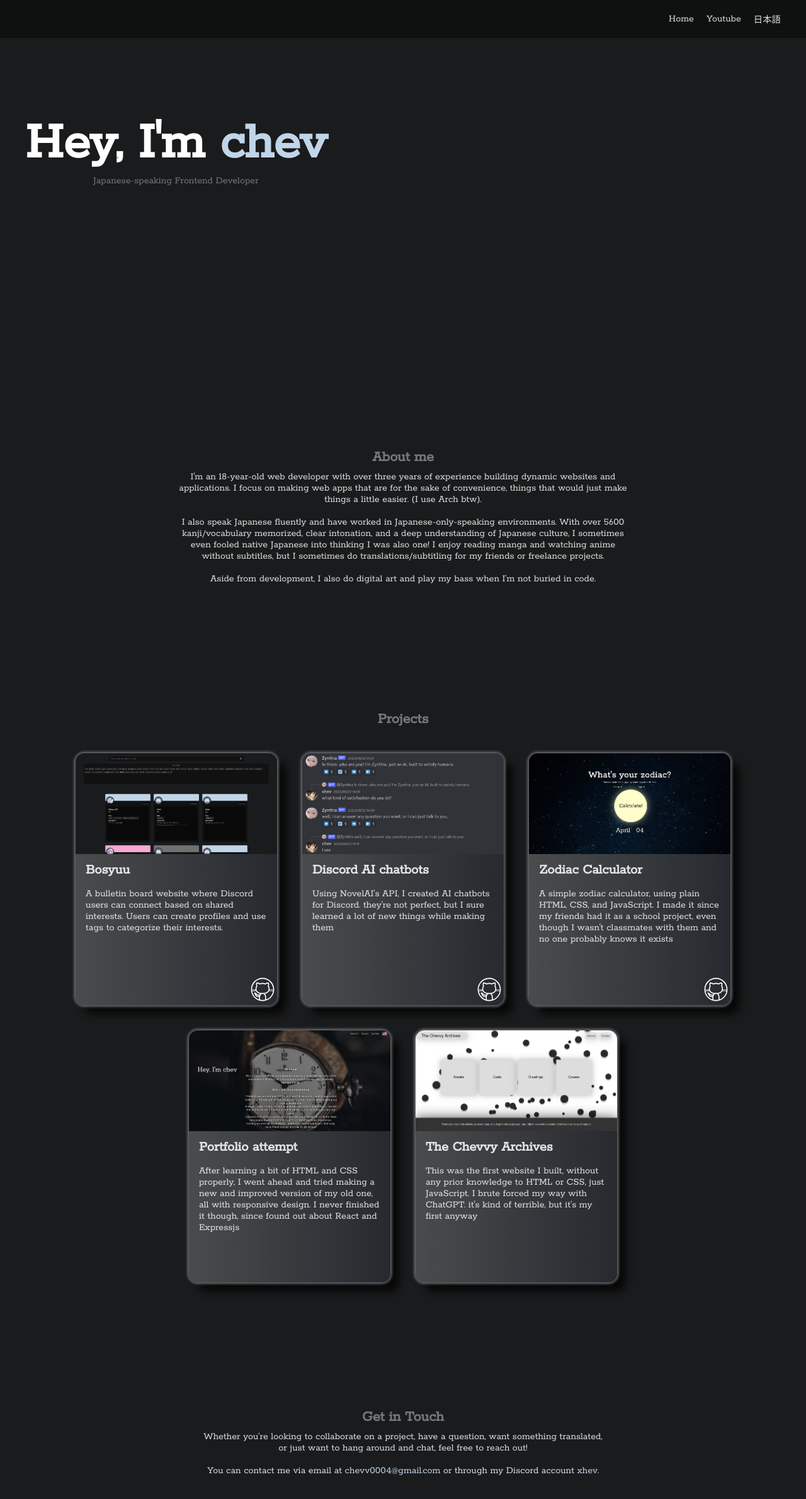
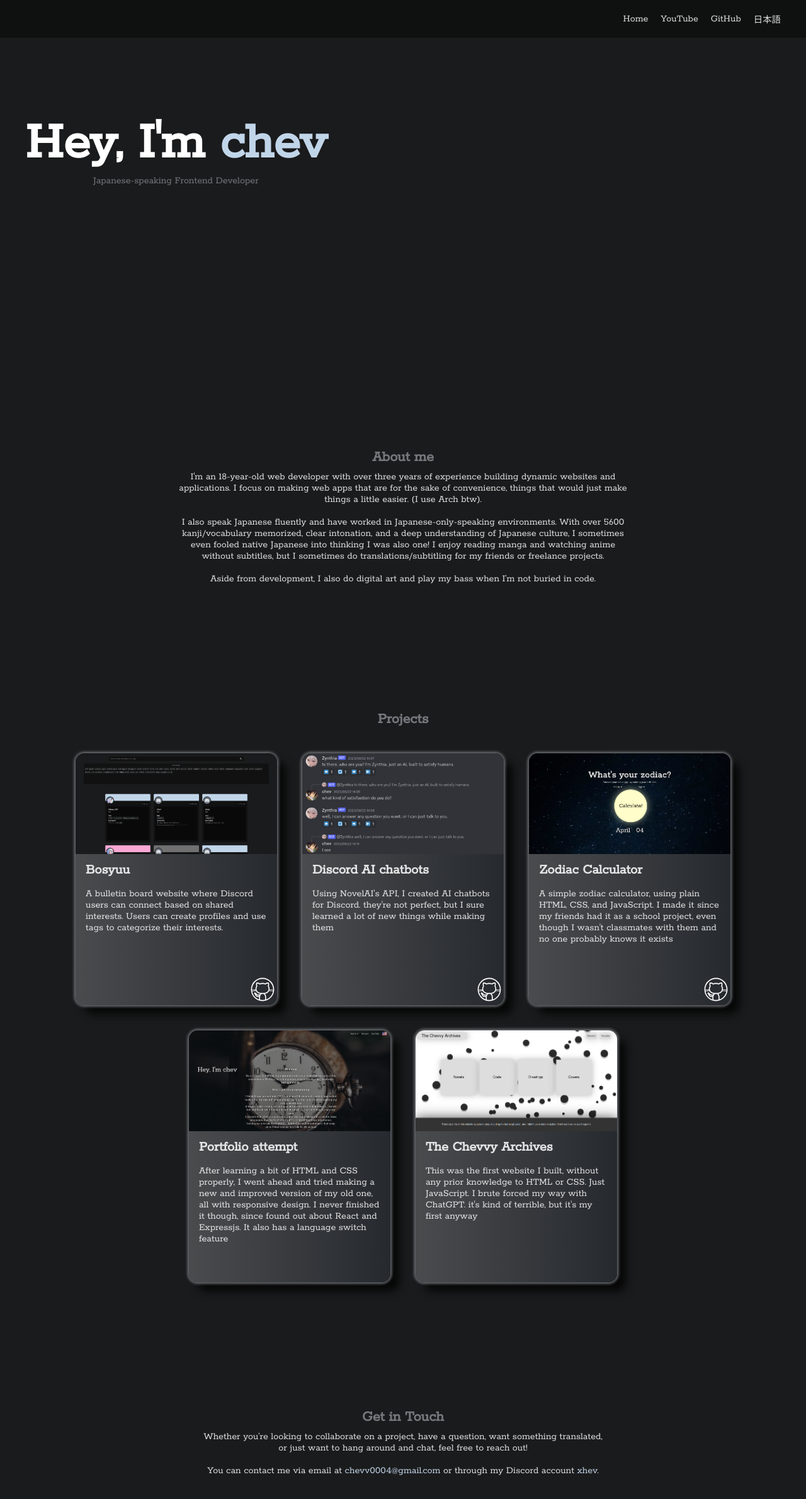
Before and after one commit to chev0004/portfolio, a React (Create React App) app: page / in a window 1280 px wide. Shown: the top 2380 px of the page at 63% size. Built offline with nearby package versions, Linux system fonts and the light colour scheme.

Commit message:
return of GitHub

```diff
--- a/src/comps/Navbar.tsx
+++ b/src/comps/Navbar.tsx
@@ -42,13 +42,6 @@ const Navbar: React.FC<NavbarProps> = ({ language, toggleLanguage }) => {
 					>
 						{language === 'en' ? 'Home' : 'ホーム'}
 					</Link>
-					{/* <Link
-						to="https://github.com/chev0004"
-						target="_blank"
-						rel="noopener noreferrer"
-					>
-						GitHub
-					</Link> */}
 					<Link
 						to="https://www.youtube.com/@chevvvv/"
 						target="_blank"
@@ -57,7 +50,14 @@ const Navbar: React.FC<NavbarProps> = ({ language, toggleLanguage }) => {
 							fontSize: language === 'jp' ? '0.9rem' : undefined,
 						}}
 					>
-						{language === 'en' ? 'Youtube' : 'ユーチューブ'}
+						{language === 'en' ? 'YouTube' : 'ユーチューブ'}
+					</Link>
+					<Link
+						to="https://github.com/chev0004"
+						target="_blank"
+						rel="noopener noreferrer"
+					>
+						GitHub
 					</Link>
 					<div
 						className="languageToggle"
--- a/src/projects.json
+++ b/src/projects.json
@@ -44,8 +44,8 @@
 			"japanese": "ハズレのポートフォリオ"
 		},
 		"description": {
-			"english": "After learning a bit of HTML and CSS properly, I went ahead and tried making a new and improved version of my old one, all with responsive design. I never finished it though, since found out about React and Expressjs",
-			"japanese": "初めてポートフォリオ作ろとしてたけど、完成する前にReactとかの存在に気づいてやめた"
+			"english": "After learning a bit of HTML and CSS properly, I went ahead and tried making a new and improved version of my old one, all with responsive design. I never finished it though, since found out about React and Expressjs. It also has a language switch feature",
+			"japanese": "初めてポートフォリオ作ろとしてたけど、完成する前にReactとかの存在に気づいてやめた。言語切り替え機能もある"
 		},
 		"link": "https://xhev.netlify.app/en/",
 		"github": "",
@@ -57,7 +57,7 @@
 			"japanese": "ザ・チェビー・アーカイブ"
 		},
 		"description": {
-			"english": "This was the first website I built, without any prior knowledge to HTML or CSS, just JavaScript. I brute forced my way with ChatGPT. it's kind of terrible, but it's my first anyway",
+			"english": "This was the first website I built, without any prior knowledge to HTML or CSS. Just JavaScript. I brute forced my way with ChatGPT. it's kind of terrible, but it's my first anyway",
 			"japanese": "1番最初に作ったウェブサイト。当時はJavaScriptしか知らなかったけどChatGPT使って無理やりで組み立てた"
 		},
 		"link": "https://the-chevvy-archives.netlify.app/",
```
